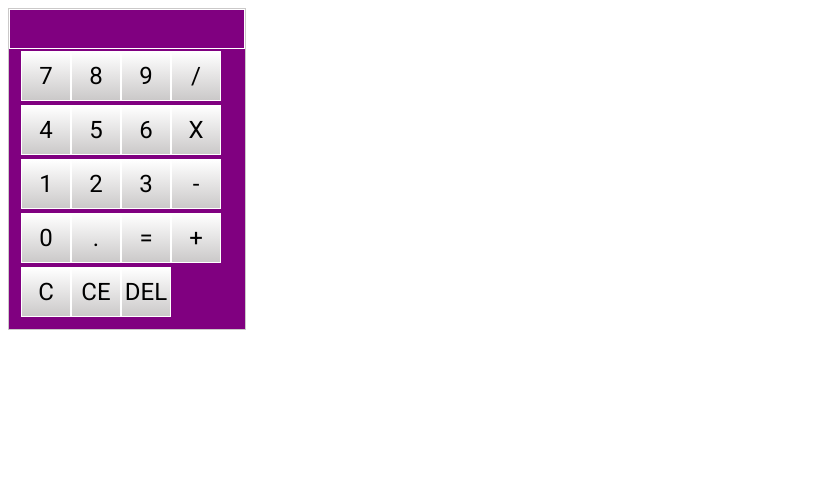
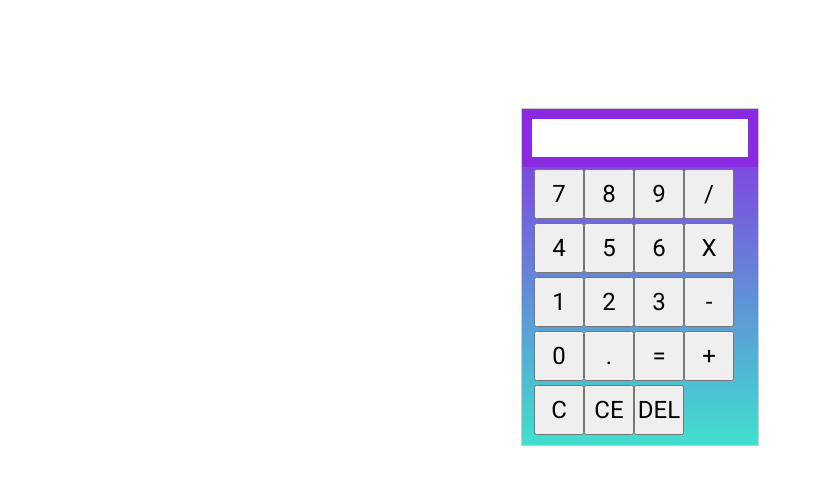
Before and after one commit to Malejni/calc, an Angular app: page / in a window 1280 px wide. Shown: the top 484 px of the page, without its empty margins (0-814 px from the left). Built offline with nearby package versions, Linux system fonts and the light colour scheme.

Commit message:
changes in css

```diff
--- a/src/app/app.component.scss
+++ b/src/app/app.component.scss
@@ -0,0 +1,7 @@
+:host {
+    display: flex;
+    height: 100vh;
+    //text-align: center;
+    justify-content: center;
+
+}
--- a/src/app/calculator/calculator.component.scss
+++ b/src/app/calculator/calculator.component.scss
@@ -8,18 +8,22 @@ body {
 }
 
 :host {
-    background-color: purple;
+    margin: 100px;
+    background: linear-gradient(180deg, blueviolet, #40E0CF);
     width: 236px;
     border: 1px solid #cbc9c9;
     display:block;
+    height: 336px;
 }
 
 .result {
     font-size: 1.5em;
     font-family: 'Roboto', sans-serif;
-    color: white;
+    color: blueviolet;
     padding: 10px 0 0 10px;
-    border: 0.2px solid white;
+    border: 10px solid blueviolet;
+    //background: rgba(138, 43, 226, 0.1);
+    background-color: white;
 }
 
 .row {
@@ -36,6 +40,6 @@ button {
     height: 50px;
     width: 50px;
     // background-color: purple;
-    border: 1px solid white;
-    background: linear-gradient(180deg, white, #cbc9c9);
+    //border: 1px solid white;
+    //background: linear-gradient(180deg, white, #cbc9c9);
 }
```
